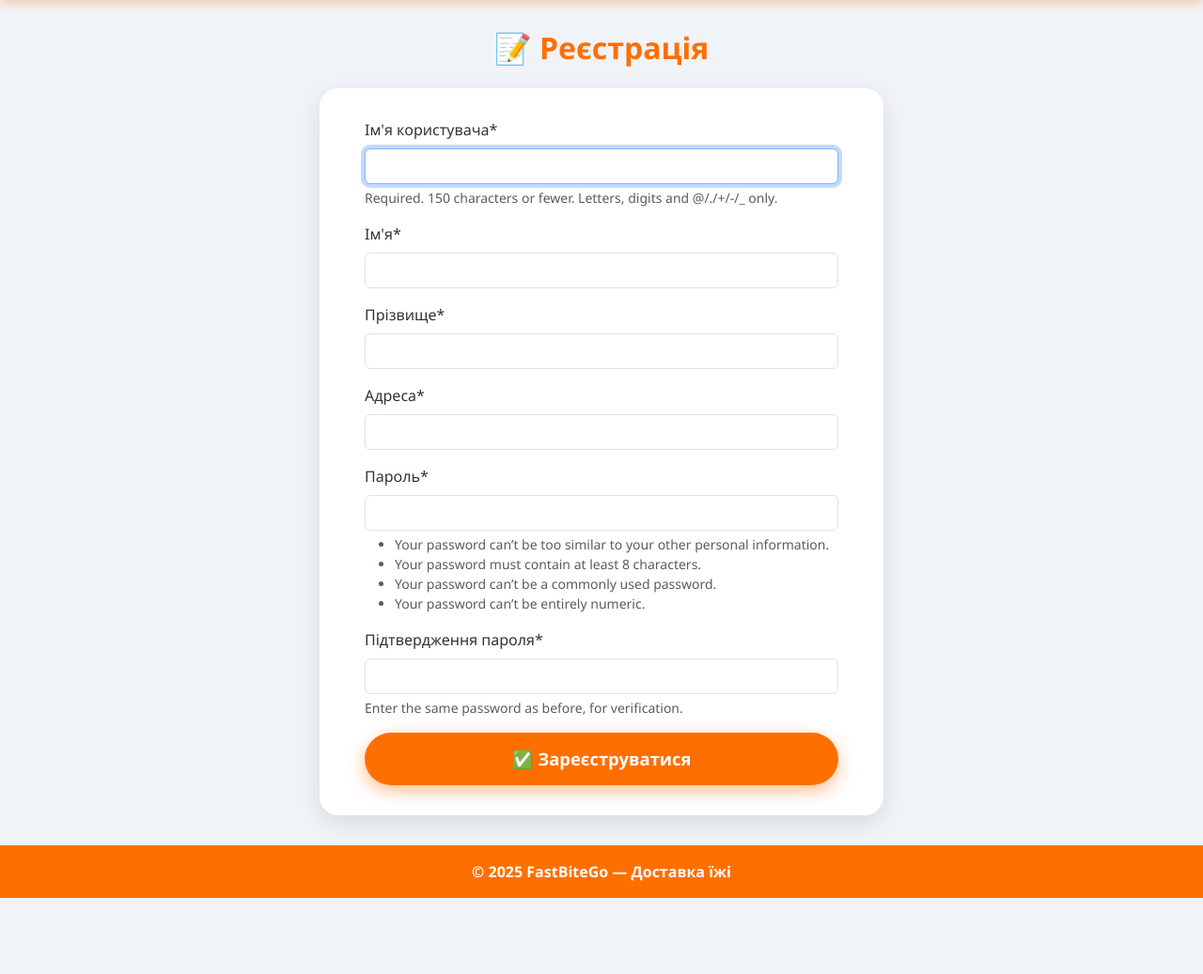
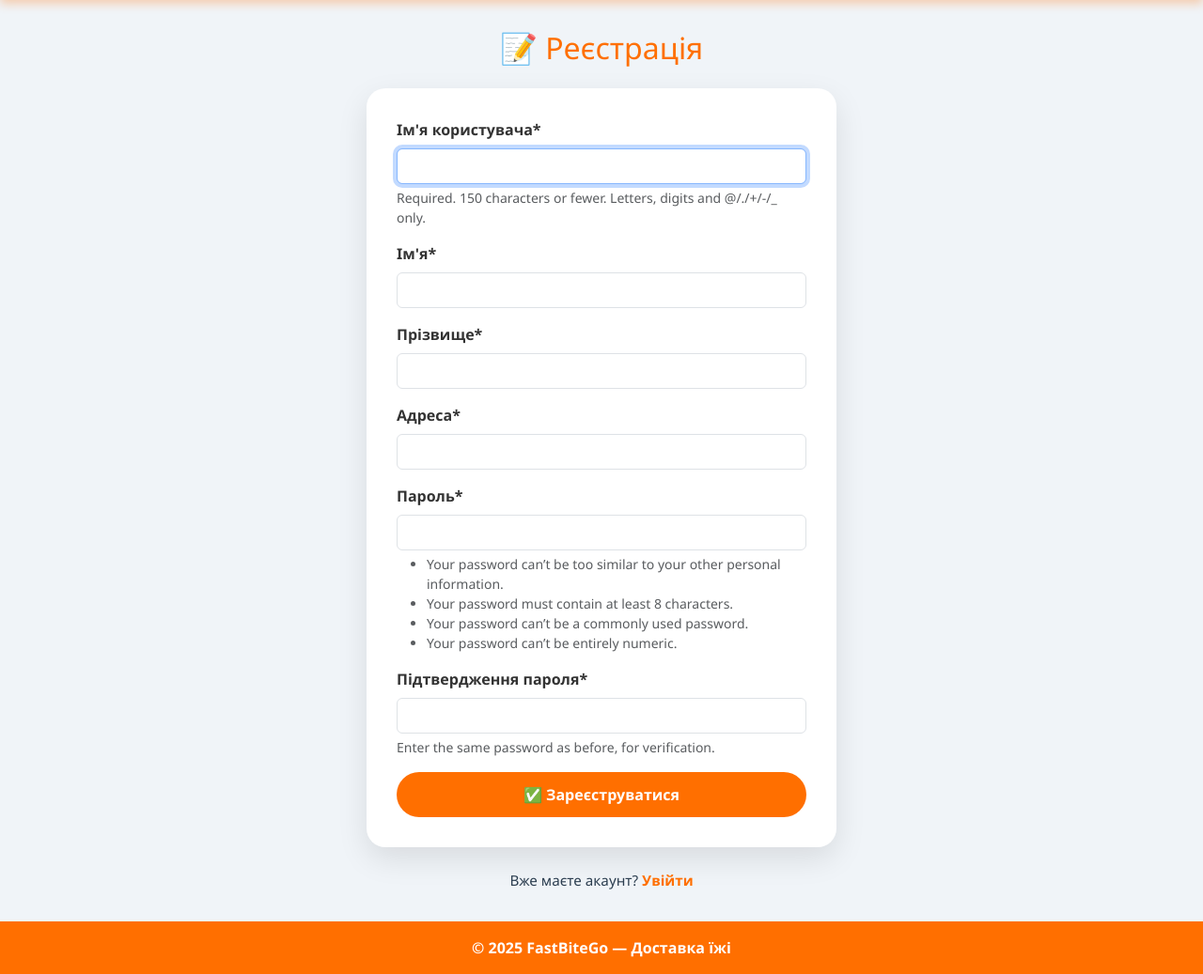
Before and after one commit to Slekatom/FastBiteGo, a Django app: page /accounts/register/ in a window 1280 px wide. Shown: the part 73-1110 px from the top of the page at 94% size. Before the commit the page ends 1029 px from the top, so only its background shows below. Run offline with Django 5.2, Linux system fonts and the light colour scheme; some libraries are stand-ins or nearby versions.

Commit message:
registration form 2

```diff
--- a/FastBiteGo/templates/accounts/register.html
+++ b/FastBiteGo/templates/accounts/register.html
@@ -2,40 +2,111 @@
 {% load crispy_forms_tags %}
 
 {% block content %}
-<h2 style="text-align:center; color:#ff6f00; font-size:2rem; margin-bottom:1.5rem; font-weight:bold; font-family: 'Segoe UI', Tahoma, Geneva, Verdana, sans-serif;">
-  📝 Реєстрація
-</h2>
+<html lang="uk">
+<head>
+  <meta charset="UTF-8" />
+  <meta name="viewport" content="width=device-width, initial-scale=1" />
+  <title>Реєстрація</title>
+  <style>
+    input, select, textarea {
+      width: 100%;
+      padding: 12px 15px;
+      border: 1px solid #ccc;
+      border-radius: 10px;
+      font-size: 1rem;
+      transition: border-color 0.3s, box-shadow 0.3s;
+    }
 
-<form method="post" enctype="multipart/form-data" style="
-  max-width: 600px;
-  margin: 0 auto;
-  background: #fff;
-  padding: 2rem 3rem;
-  border-radius: 20px;
-  box-shadow: 0 8px 24px rgba(0,0,0,0.1);
-  font-family: 'Segoe UI', Tahoma, Geneva, Verdana, sans-serif;
-  color: #333;
-">
-  {% csrf_token %}
+    input:focus, textarea:focus {
+      border-color: #ff6f00;
+      box-shadow: 0 0 5px rgba(255, 111, 0, 0.4);
+      outline: none;
+    }
 
-  {{ form|crispy }}
+    label {
+      display: block;
+      margin-bottom: 6px;
+      font-weight: 600;
+      color: #333;
+    }
 
-  <button type="submit" style="
-    width: 100%;
-    background-color: #ff6f00;
-    color: white;
-    padding: 14px;
-    border: none;
-    font-size: 1.15rem;
-    font-weight: 700;
-    border-radius: 30px;
-    cursor: pointer;
-    box-shadow: 0 6px 18px rgba(255,111,0,0.45);
-    transition: background-color 0.3s ease, transform 0.2s ease;
-  "
-  onmouseover="this.style.backgroundColor='#e65c00'; this.style.transform='scale(1.03)'"
-  onmouseout="this.style.backgroundColor='#ff6f00'; this.style.transform='scale(1)'">
-    ✅ Зареєструватися
-  </button>
-</form>
+    .form-wrapper {
+      max-width: 500px;
+      margin: 0 auto;
+      background: #fff;
+      padding: 2rem;
+      border-radius: 20px;
+      box-shadow: 0 12px 32px rgba(0, 0, 0, 0.1);
+      font-family: 'Segoe UI', Tahoma, Geneva, Verdana, sans-serif;
+    }
+
+    .form-error {
+      color: #d32f2f;
+      background: #ffe6e6;
+      padding: 10px;
+      border-radius: 8px;
+      margin-bottom: 1rem;
+    }
+
+    .submit-btn {
+      width: 100%;
+      padding: 12px;
+      background-color: #ff6f00;
+      color: #fff;
+      border: none;
+      border-radius: 25px;
+      font-weight: bold;
+      font-size: 1rem;
+      cursor: pointer;
+      transition: background-color 0.3s;
+    }
+
+    .submit-btn:hover {
+      background-color: #e65c00;
+    }
+
+    .login-link {
+      text-align: center;
+      margin-top: 1.5rem;
+      font-size: 0.95rem;
+    }
+
+    .login-link a {
+      color: #ff6f00;
+      font-weight: bold;
+      text-decoration: none;
+    }
+
+    .login-link a:hover {
+      text-decoration: underline;
+    }
+  </style>
+</head>
+<body>
+  <h2 style="text-align:center; color:#ff6f00; margin-bottom: 1.5rem;">
+    📝 Реєстрація
+  </h2>
+
+  <form method="post" enctype="multipart/form-data" class="form-wrapper">
+    {% csrf_token %}
+
+    {% if form.non_field_errors %}
+      <div class="form-error">
+        {% for error in form.non_field_errors %}
+          <p style="margin:0;">{{ error }}</p>
+        {% endfor %}
+      </div>
+    {% endif %}
+
+    {{ form|crispy }}
+
+    <button type="submit" class="submit-btn">✅ Зареєструватися</button>
+  </form>
+
+  <div class="login-link">
+    Вже маєте акаунт?
+    <a href="{% url 'accounts:login' %}">Увійти</a>
+  </div>
+</body>
+</html>
 {% endblock %}
```
